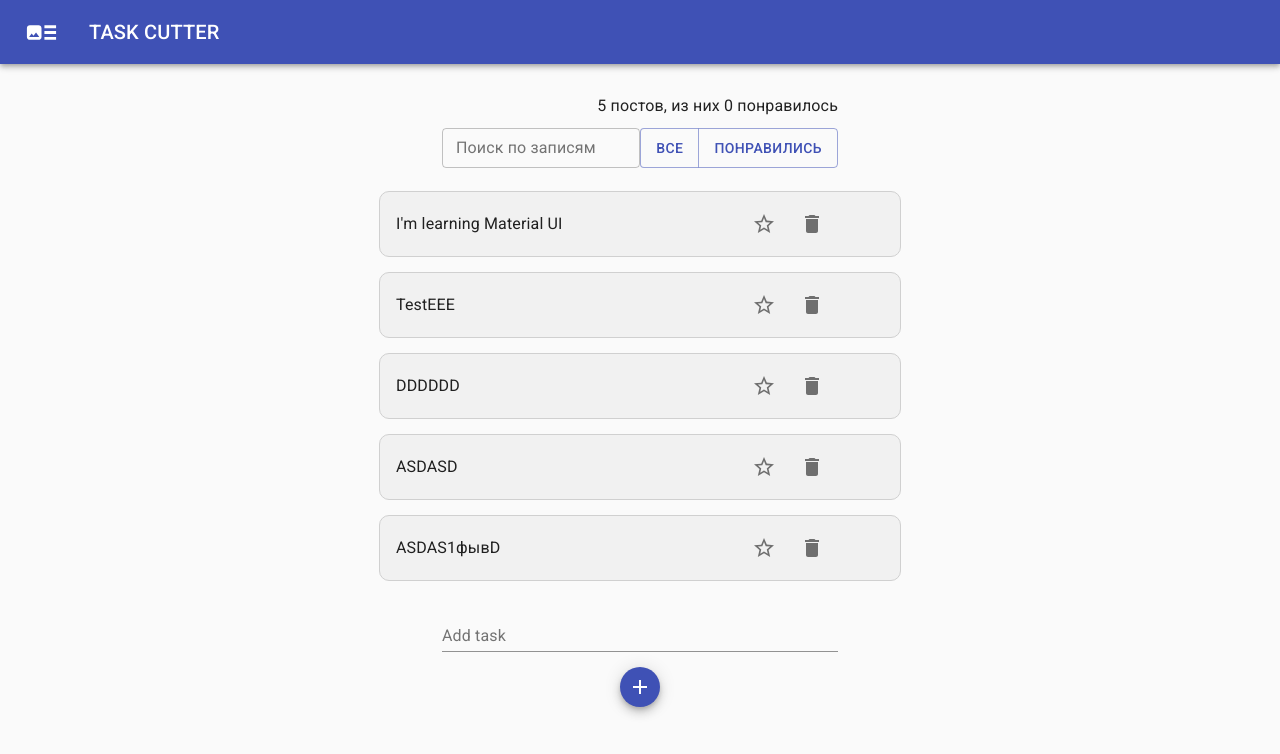
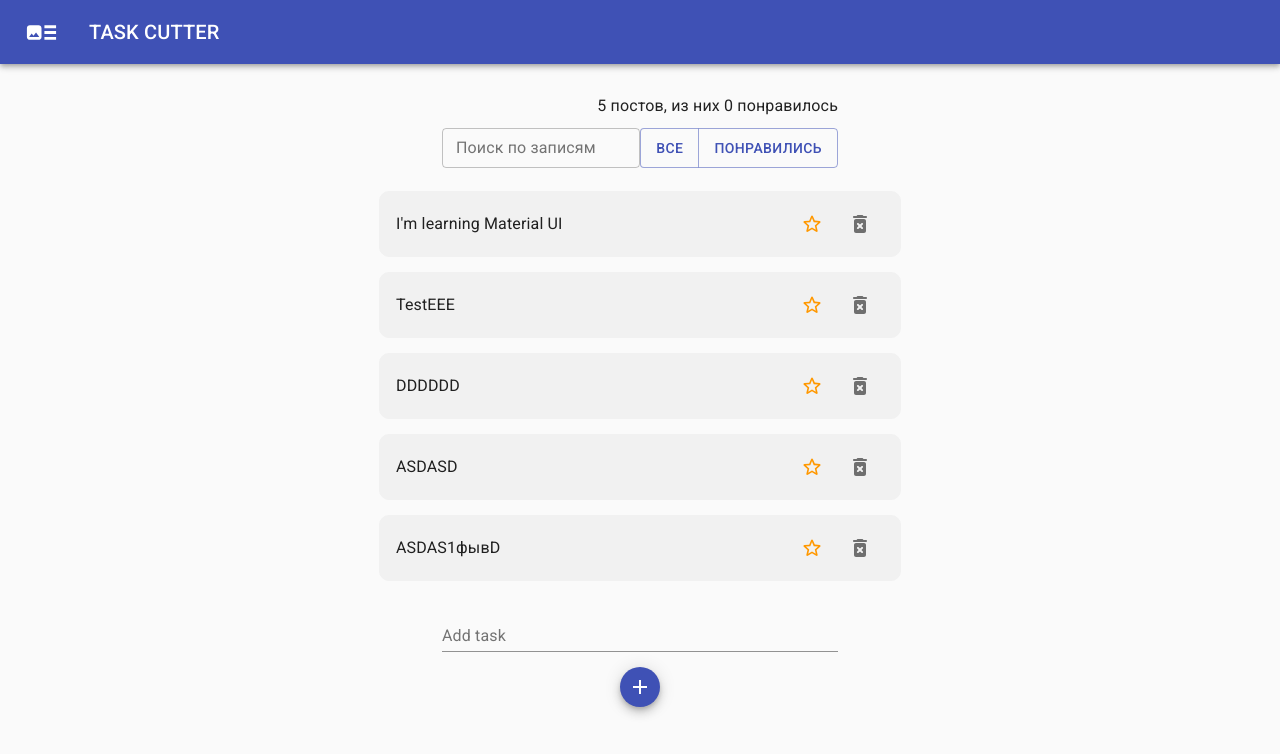
Before and after one commit to Ivanov13sv/todo, a React (Create React App) app: page / in a window 1280 px wide. Shown: the top 754 px of the page. Built offline with nearby package versions, Linux system fonts and the light colour scheme.

Commit message:
toggleImpornant - done

```diff
--- a/src/App.js
+++ b/src/App.js
@@ -14,11 +14,11 @@ function App() {
     const { count__posts } = useStyles();
 
     const [itemsList, setItemsList] = useState([
-        { id: 1, text: 'I\'m learning Material UI', checked: false },
-        { id: 2, text: 'TestEEE', checked: false },
-        { id: 3, text: 'DDDDDD', checked: false },
-        { id: 4, text: 'ASDASD', checked: false },
-        { id: 5, text: 'ASDAS1фывD', checked: false },
+        { id: 1, text: 'I\'m learning Material UI', important: false },
+        { id: 2, text: 'TestEEE', important: false },
+        { id: 3, text: 'DDDDDD', important: false },
+        { id: 4, text: 'ASDASD', important: false },
+        { id: 5, text: 'ASDAS1фывD', important: false },
     ])
 
     const createPost = (newPost) => {
@@ -30,6 +30,16 @@ function App() {
 
     const removePost = (post) => {
         setItemsList([...itemsList.filter(item => item.id !== post.id)])
+    }
+
+    const onToggleImportant = (id) =>{
+        const index = itemsList.findIndex(item => item.id === id);
+        const old = itemsList[index];
+        const newItem = {...old, important: !old.important};
+
+        setItemsList([
+            ...itemsList.slice(0, index), newItem, ...itemsList.slice(index + 1)
+        ])
     }
 
 
@@ -44,7 +54,7 @@ function App() {
                 <SearchPanel />
             </Container>
             <Container maxWidth="sm">
-                <PostList removePost={removePost} posts={itemsList} />
+                <PostList onToggleImportant={onToggleImportant} removePost={removePost} posts={itemsList} />
             </Container>
             <Container maxWidth='xs'>
                 <PostAddForm create={createPost} />
--- a/src/components/Post-List/Post-List-Item/PostListItem.js
+++ b/src/components/Post-List/Post-List-Item/PostListItem.js
@@ -1,16 +1,23 @@
 import React from 'react';
 import { ListItem, ListItemText, IconButton } from '@material-ui/core';
-import DeleteIcon from '@material-ui/icons/Delete';
-import StarBorderIcon from '@material-ui/icons/StarBorder';
-import FavoriteIcon from '@material-ui/icons/Favorite';
+import DeleteForeverRoundedIcon from '@material-ui/icons/DeleteForeverRounded';
 import useStyles from '../../../styles';
+import StarBorderRoundedIcon from '@material-ui/icons/StarBorderRounded';
 
 
 
 
-const PostListItemCopy = ({ text, child, removePost , post}) => {
 
-    const { icon__heart, post__item } = useStyles();
+const PostListItemCopy = ({ text, child, removePost, post, onToggleImportant, important }) => {
+
+
+    let { icon__star, post__item } = useStyles();
+
+    if (important) {
+        icon__star += ` important`;
+        post__item += ` important`;
+
+    }
 
 
 
@@ -18,14 +25,11 @@ const PostListItemCopy = ({ text, child, removePost , post}) => {
     return (
         <ListItem className={post__item} >
             <ListItemText primary={text} />
-            <IconButton >
-                <StarBorderIcon />
+            <IconButton onClick={() => onToggleImportant(post.id)} className={icon__star} >
+                <StarBorderRoundedIcon />
             </IconButton>
             <IconButton onClick={() => removePost(post)}>
-                <DeleteIcon />
-            </IconButton>
-            <IconButton className={icon__heart}>
-                <FavoriteIcon color='secondary' />
+                <DeleteForeverRoundedIcon />
             </IconButton>
         </ListItem>
     );
--- a/src/components/Post-List/PostList.js
+++ b/src/components/Post-List/PostList.js
@@ -2,10 +2,10 @@ import React from 'react';
 import { List } from '@material-ui/core';
 import PostListItem from './Post-List-Item/PostListItem'
 
-const PostList = ({ posts, removePost }) => {
+const PostList = ({ posts, removePost, onToggleImportant }) => {
 
     const itemsArray = posts.map(post => {
-        return <PostListItem removePost={removePost} key={post.id} text={post.text} post={post} />
+        return <PostListItem onToggleImportant={onToggleImportant} important={post.important} removePost={removePost} key={post.id} text={post.text} post={post} />
     })
 
     return (
--- a/src/styles.js
+++ b/src/styles.js
@@ -1,8 +1,7 @@
 import { makeStyles } from "@material-ui/core/styles";
 
 const useStyles = makeStyles((theme) => ({
-    root:{
-        transition: 'all 1s ease-out'
+    root: {
     },
     app__header: {
         marginRight: '30px'
@@ -18,24 +17,26 @@ const useStyles = makeStyles((theme) => ({
         flexGrow: '1',
         color: 'red'
     },
-    icon__heart: {
-        opacity: '0',
+    icon__star: {
+        // opacity: '0',
         transform: 'translateX(0px)',
-    },
-    liked: {
-        opacity: '1',
-        transform: 'translateX(0px)',
+        color: '#ff9800',
+
+        '&.important': {
+            color: '#aeaeae'
+        }
     },
     post__item: {
+        transition: 'all 500ms',
         backgroundColor: '#f1f1f1',
         margin: '15px',
-        border: '1px solid #d0d0d0',
         borderRadius: '10px',
         width: 'auto',
-        "&:hover": {
-        },
-        '&__active':{
-            color: 'red'
+        border: '1px solid #f1f1f1',
+        '&.important': {
+            border: '1px solid #ffad33;',
+            boxShadow: '0 0 0.3em 0 #ff9800, inset 0 0 0.3em 0 #ff9800'
+
         }
     },
     add__post__form: {
@@ -43,15 +44,14 @@ const useStyles = makeStyles((theme) => ({
         flexDirection: 'column',
         alignItems: 'center'
     },
-    button:{
+    button: {
         "&:hover": {
             cursor: 'pointer'
         },
     },
-    count__posts:{
+    count__posts: {
         marginTop: '30px',
     }
 
 }))
-
 export default useStyles;
```
Also changed, not shown: src/components/Search-Panel/SearchPanel.js (+5 -4 lines).
